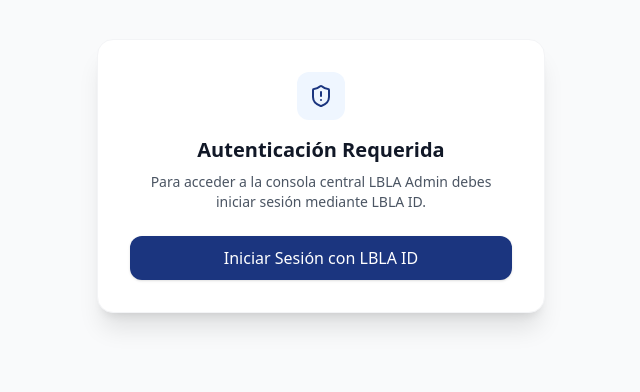
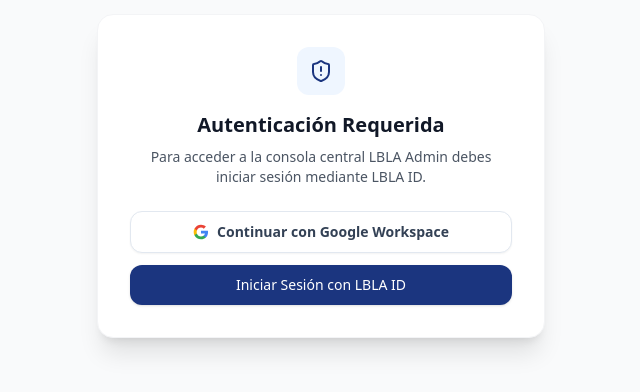
Before and after one commit to agallardo-lbla/lbla-admin, a React (Vite) app: page / in a window 1280 px wide. Shown: the part 224-616 px from the top of the page, without its empty margins (319-959 px from the left). Built offline with nearby package versions, Linux system fonts and the light colour scheme; no server answers.

Commit message:
feat(admin): auto-load comparison batch on mount and enhance auth fallback with session switch

```diff
--- a/src/components/ProtectedRoute.tsx
+++ b/src/components/ProtectedRoute.tsx
@@ -15,7 +15,7 @@ export const ProtectedRoute: React.FC<ProtectedRouteProps> = ({
   requiredRole,
   adminOnly = false,
 }) => {
-  const { isAuthenticated, isLoading, login } = useAuth();
+  const { isAuthenticated, isLoading, login, logout, user } = useAuth();
   const { isAdmin, roles } = useRBAC();
 
   if (isLoading) {
@@ -33,12 +33,26 @@ export const ProtectedRoute: React.FC<ProtectedRouteProps> = ({
           <p className="text-sm text-gray-600 mb-6">
             Para acceder a la consola central LBLA Admin debes iniciar sesión mediante LBLA ID.
           </p>
-          <button
-            onClick={() => login()}
-            className="w-full py-2.5 px-4 bg-lbla-blue hover:bg-lbla-dark text-white font-medium rounded-xl shadow transition"
-          >
-            Iniciar Sesión con LBLA ID
-          </button>
+          <div className="space-y-3">
+            <button
+              onClick={() => login('google')}
+              className="w-full py-2.5 px-4 bg-white hover:bg-slate-50 text-slate-700 font-semibold rounded-xl border border-slate-200 shadow-sm transition flex items-center justify-center gap-2 text-sm"
+            >
+              <svg className="w-4 h-4" viewBox="0 0 24 24">
+                <path fill="#4285F4" d="M22.56 12.25c0-.78-.07-1.53-.2-2.25H12v4.26h5.92c-.26 1.37-1.04 2.53-2.21 3.31v2.77h3.57c2.08-1.92 3.28-4.74 3.28-8.09z"/>
+                <path fill="#34A853" d="M12 23c2.97 0 5.46-.98 7.28-2.66l-3.57-2.77c-.98.66-2.23 1.06-3.71 1.06-2.86 0-5.29-1.93-6.16-4.53H2.18v2.84C3.99 20.53 7.7 23 12 23z"/>
+                <path fill="#FBBC05" d="M5.84 14.09c-.22-.66-.35-1.36-.35-2.09s.13-1.43.35-2.09V7.06H2.18C1.43 8.55 1 10.22 1 12s.43 3.45 1.18 4.94l2.85-2.22.81-.63z"/>
+                <path fill="#EA4335" d="M12 5.38c1.62 0 3.06.56 4.21 1.64l3.15-3.15C17.45 2.09 14.97 1 12 1 7.7 1 3.99 3.47 2.18 7.06l3.66 2.84c.87-2.6 3.3-4.52 6.16-4.52z"/>
+              </svg>
+              <span>Continuar con Google Workspace</span>
+            </button>
+            <button
+              onClick={() => login()}
+              className="w-full py-2.5 px-4 bg-lbla-blue hover:bg-lbla-dark text-white font-medium rounded-xl shadow transition text-sm"
+            >
+              Iniciar Sesión con LBLA ID
+            </button>
+          </div>
         </div>
       </div>
     );
@@ -46,24 +60,40 @@ export const ProtectedRoute: React.FC<ProtectedRouteProps> = ({
 
   if (adminOnly && !isAdmin) {
     return (
-      <div className="bg-orange-50 border border-orange-200 rounded-xl p-8 text-center max-w-md mx-auto my-12">
+      <div className="bg-orange-50 border border-orange-200 rounded-xl p-8 text-center max-w-md mx-auto my-12 shadow-sm">
         <ShieldAlert className="w-8 h-8 text-orange-600 mx-auto mb-3" />
         <h3 className="text-lg font-bold text-gray-900 mb-1">Acceso Restringido</h3>
-        <p className="text-sm text-gray-600">
+        <p className="text-sm text-gray-600 mb-4">
           Esta sección está reservada exclusivamente para directivos y administradores institucionales.
         </p>
+        <div className="text-xs text-slate-600 bg-white/80 rounded-lg p-3 border border-orange-200 mb-5 text-left">
+          <div>Usuario actual: <strong className="text-slate-800">{user?.preferred_username || user?.email}</strong></div>
+          <div className="mt-1">Roles asignados: <code className="text-orange-700 font-mono text-[11px]">{roles.length > 0 ? roles.join(', ') : 'Ninguno'}</code></div>
+        </div>
+        <button
+          onClick={() => logout()}
+          className="w-full py-2 px-4 bg-white hover:bg-orange-100/50 border border-orange-300 text-orange-800 font-semibold rounded-lg text-xs shadow-xs transition"
+        >
+          Cerrar Sesión y Cambiar de Cuenta
+        </button>
       </div>
     );
   }
 
   if (requiredRole && !roles.includes(requiredRole) && !isAdmin) {
     return (
-      <div className="bg-orange-50 border border-orange-200 rounded-xl p-8 text-center max-w-md mx-auto my-12">
+      <div className="bg-orange-50 border border-orange-200 rounded-xl p-8 text-center max-w-md mx-auto my-12 shadow-sm">
         <ShieldAlert className="w-8 h-8 text-orange-600 mx-auto mb-3" />
         <h3 className="text-lg font-bold text-gray-900 mb-1">Rol Requerido</h3>
-        <p className="text-sm text-gray-600">
+        <p className="text-sm text-gray-600 mb-4">
           Esta función requiere el rol <code className="bg-orange-100 px-1 py-0.5 rounded font-mono text-xs">{requiredRole}</code>.
         </p>
+        <button
+          onClick={() => logout()}
+          className="w-full py-2 px-4 bg-white hover:bg-orange-100/50 border border-orange-300 text-orange-800 font-semibold rounded-lg text-xs shadow-xs transition"
+        >
+          Cerrar Sesión y Cambiar de Cuenta
+        </button>
       </div>
     );
   }
--- a/src/pages/google/GoogleComparisonPage.tsx
+++ b/src/pages/google/GoogleComparisonPage.tsx
@@ -1,5 +1,12 @@
-import React, { useState } from 'react';
-import { runGooglePreview, applyGoogleBatch, GoogleSyncBatch, GoogleSyncItem } from '../../api/google';
+import React, { useState, useEffect } from 'react';
+import {
+  runGooglePreview,
+  applyGoogleBatch,
+  fetchGoogleBatches,
+  fetchGoogleBatch,
+  GoogleSyncBatch,
+  GoogleSyncItem,
+} from '../../api/google';
 import { LoadingSpinner } from '../../components/common/LoadingSpinner';
 import { ErrorDisplay } from '../../components/common/ErrorDisplay';
 import { ConfirmModal } from '../../components/common/ConfirmModal';
@@ -15,6 +22,7 @@ import {
   Play,
   Layers,
   HelpCircle,
+  Eye,
 } from 'lucide-react';
 
 export default function GoogleComparisonPage() {
@@ -29,6 +37,30 @@ export default function GoogleComparisonPage() {
   // Modal para aplicar cambios
   const [isApplyModalOpen, setIsApplyModalOpen] = useState<boolean>(false);
   const [applying, setApplying] = useState<boolean>(false);
+
+  // Cargar automáticamente el último lote analizado en modo auditoría (Opción C)
+  useEffect(() => {
+    let isMounted = true;
+    const loadRecentBatch = async () => {
+      try {
+        setLoading(true);
+        const batches = await fetchGoogleBatches();
+        if (isMounted && batches && batches.length > 0) {
+          const latestBatch = await fetchGoogleBatch(batches[0].id);
+          if (isMounted) {
+            setCurrentBatch(latestBatch);
+          }
+        }
+      } catch (err: any) {
+        // Silencioso al cargar inicial si aún no hay lotes
+        console.info('No hay lotes previos de Google Workspace:', err?.message || err);
+      } finally {
+        if (isMounted) setLoading(false);
+      }
+    };
+    loadRecentBatch();
+    return () => { isMounted = false; };
+  }, []);
 
   const handleRunPreview = async () => {
     try {
```
